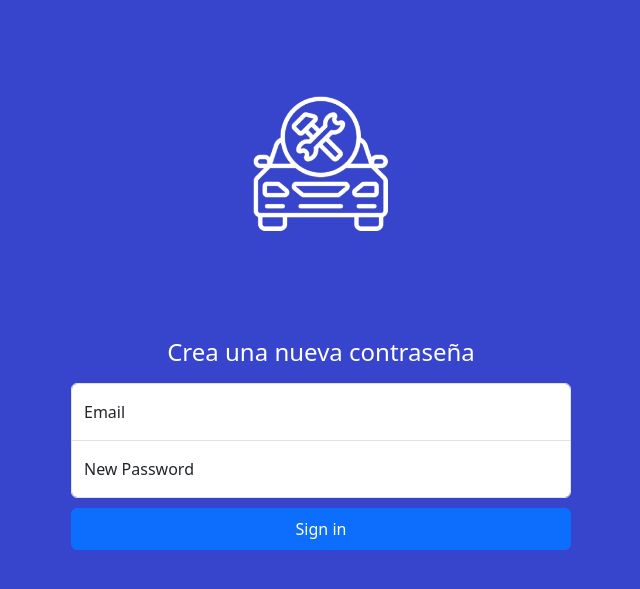
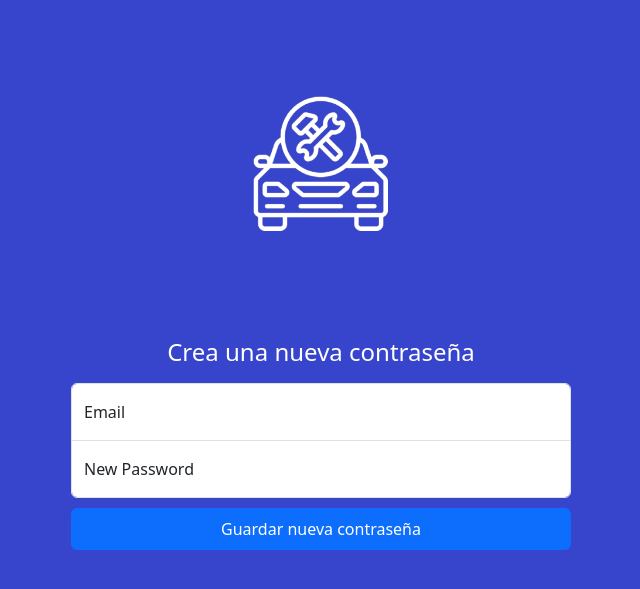
Before and after one commit to JPalacio3D/API_Nils, a Flask app: page /resetPass in a window 1280 px wide. Shown: the part 118-707 px from the top of the page, without its empty margins (319-959 px from the left). Run offline with Flask 3, Linux system fonts and the light colour scheme; some libraries are stand-ins or nearby versions.

Commit message:
Update reset.html

```diff
--- a/templates/auth/reset.html
+++ b/templates/auth/reset.html
@@ -18,6 +18,6 @@
       <input type="password" class="form-control" id="floatingPassword" placeholder="Password">
       <label for="floatingPassword">New Password</label>
     </div>
-    <button class="btn btn-primary w-100 py-2" type="submit">Sign in</button>
+    <button class="btn btn-primary w-100 py-2" type="submit">Guardar nueva contraseña</button>
   </form>
 {% endblock body %}
```
